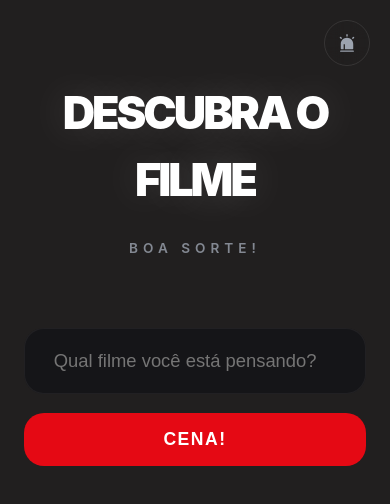
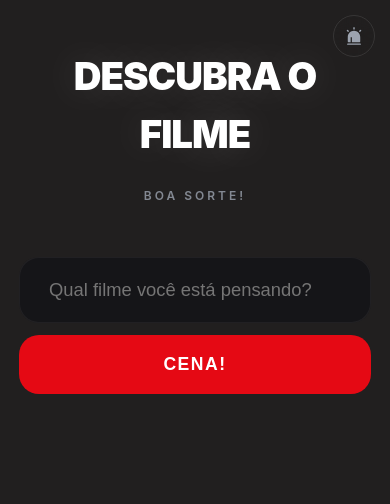
Before and after one commit to LucasHolanda23/Moovle-frontend, a React (Vite) app: page / in a window 390 px wide. Shown: the top 504 px of the page. Built offline with nearby package versions, Linux system fonts and the light colour scheme.

Commit message:
responsividade

```diff
--- a/src/App.css
+++ b/src/App.css
@@ -131,35 +131,51 @@ input:focus {
 
 .suggestions-list {
   position: absolute;
-  top: calc(100% + 12px);
+  top: calc(100% + 8px);
   left: 0;
-  right: 170px; /* Ajuste para não cobrir o botão */
-  background: rgba(15, 15, 20, 0.95);
-  border: 1px solid rgba(255, 255, 255, 0.08);
-  border-radius: 18px;
+  right: 0;
+  background: rgba(25, 25, 30, 0.98);
+  border: 1px solid rgba(255, 255, 255, 0.1);
+  border-radius: 20px;
   list-style: none;
-  padding: 10px;
+  padding: 8px;
   margin: 0;
-  max-height: 280px;
+  max-height: 320px;
   overflow-y: auto;
-  z-index: 100;
-  box-shadow: 0 20px 50px rgba(0,0,0,0.8);
-  backdrop-filter: blur(25px);
+  z-index: 1000;
+  box-shadow: 0 25px 60px rgba(0, 0, 0, 0.6);
+  backdrop-filter: blur(20px);
 }
 
 .suggestion-item {
-  padding: 1rem 1.2rem;
+  padding: 1.2rem 1.4rem;
   cursor: pointer;
-  border-radius: 12px;
-  transition: all 0.2s;
-  color: #aaa;
-  font-weight: 500;
-  font-size: 0.95rem;
+  border-radius: 14px;
+  transition: all 0.2s ease;
+  color: #ccc;
+  font-weight: 600;
+  font-size: 1rem;
+  border-bottom: 1px solid rgba(255, 255, 255, 0.03);
+}
+
+.suggestion-item:last-child {
+  border-bottom: none;
 }
 
 .suggestion-item:hover {
-  background: rgba(255, 255, 255, 0.04);
+  background: rgba(255, 255, 255, 0.08);
   color: white;
+  transform: translateX(5px);
+}
+
+/* Estilização da barra de rolagem da lista */
+.suggestions-list::-webkit-scrollbar {
+  width: 6px;
+}
+
+.suggestions-list::-webkit-scrollbar-thumb {
+  background: rgba(255, 255, 255, 0.1);
+  border-radius: 10px;
 }
 
 .status-msg {
@@ -211,128 +227,136 @@ input:focus {
   transform: scale(1.1);
 }
 .tentativa-item {
-  width: 45rem;
+  width: 100%;
+  max-width: 680px;
   display: flex;
   flex-direction: column;
   align-items: center;
-  margin-left:-40px; /* Move conteúdo para a esquerda */
-  gap: 2rem;
-  padding: 2.8rem 1.7rem;
+  gap: 1.5rem;
+  padding: 2.2rem 1.5rem;
   background: rgba(43, 43, 49, 0.6);
-  border: 1px solid rgba(255, 255, 255, 0.03);
+  border: 1px solid rgba(255, 255, 255, 0.05);
   border-radius: 28px;
   margin-bottom: 2rem;
-  box-shadow: 0 10px 30px rgba(0,0,0,0.2);
-  flex-direction: column;
+  box-shadow: 0 15px 35px rgba(0,0,0,0.3);
 }
 
 .tentativa-nome {
   font-weight: 800;
   color: white;
-  font-size: 2.2rem;
-
+  font-size: 2rem;
+  text-align: center;
+  margin-bottom: 0.5rem;
 }
-
 
 .feedback-row {
   display: grid;
   grid-template-columns: repeat(5, 1fr);
-  gap: 0.5rem;
+  gap: 0.8rem;
   width: 100%;
 }
 
 .feedback-tag {
-  border-radius: 12px;
-  background: rgba(255, 255, 255, 0.02);
+  border-radius: 16px;
+  background: rgba(255, 255, 255, 0.04);
   border: 1px solid rgba(255, 255, 255, 0.08);
   display: flex;
   flex-direction: column;
   align-items: center;
   justify-content: center;
-  gap: 0.3rem;
-  min-height: 10px;
+  padding: 12px 8px;
+  gap: 6px;
   transition: all 0.3s ease;
-  font-size: 0.60rem;
+  min-height: 90px;
 }
 
 .tag-label {
-  font-size: 0.70rem;
+  font-size: 0.65rem;
   font-weight: 800;
   color: var(--text-dim);
   text-transform: uppercase;
-  letter-spacing: 0.8px;
+  letter-spacing: 1px;
   opacity: 0.6;
 }
 
 .feedback-tag span:not(.tag-label) {
-  font-size: 0.9rem;
+  font-size: 0.85rem;
   font-weight: 700;
   text-align: center;
-  color: #eee;
-  white-space: nowrap;
-  overflow: hidden;
-  text-overflow: ellipsis;
-  width: 100%;
+  color: #fff;
+  line-height: 1.2;
 }
 
 .feedback-tag.match {
-  background: rgba(0, 200, 83, 0.05);
+  background: rgba(0, 200, 83, 0.08);
   border-color: rgba(0, 200, 83, 0.4);
 }
 .feedback-tag.match span { color: #00e676; }
 .feedback-tag.match .tag-label { color: #00e676; opacity: 0.8; }
 
 .feedback-tag.wrong {
-  background: rgba(255, 255, 255, 0.015);
-  width:120px ;
-  height: 90px;
+  background: rgba(255, 255, 255, 0.02);
 }
 
-@media (max-width: 650px) {
-  h1 { font-size: 3.5rem; }
-  .feedback-row { grid-template-columns: repeat(2, 1fr); }
-  .suggestions-list { right: 0; }
-  form { flex-direction: column; }
-  .button-red { width: 100%; }
+/* Responsividade para Celulares */
+@media (max-width: 768px) {
+  .container {
+    padding: 3rem 1.2rem;
+    gap: 2.5rem;
+  }
+
+  h1 {
+    font-size: 3rem;
+    letter-spacing: -1px;
+  }
+
+  .tentativa-item {
+    padding: 1.8rem 1.2rem;
+  }
+
+  .tentativa-nome {
+    font-size: 1.6rem;
+  }
+
+  .feedback-row {
+    grid-template-columns: repeat(2, 1fr);
+    gap: 0.8rem;
+  }
+
+  .feedback-tag {
+    min-height: 85px;
+    padding: 15px 10px;
+  }
 }
 
-.reset-btn {
-  margin-top: 1rem;
-  background: transparent;
-  border: 1px solid var(--glass-border);
-  color: var(--text-dim);
-}
+@media (max-width: 480px) {
+  h1 {
+    font-size: 2.4rem;
+  }
 
-.reset-btn:hover {
-  background: var(--glass);
-  border-color: white;
-  color: white;
-}
+  .subtitle {
+    letter-spacing: 3px;
+    font-size: 0.75rem;
+  }
 
-.loading {
-  display: flex;
-  height: 100vh;
-  align-items: center;
-  justify-content: center;
-  font-size: 1.5rem;
-  font-weight: 800;
-  color: var(--primary);
-  letter-spacing: 2px;
-  animation: pulse 1.5s infinite;
-}
+  form {
+    flex-direction: column;
+    gap: 12px;
+  }
 
-@keyframes pulse {
-  0%, 100% { opacity: 1; }
-  50% { opacity: 0.5; }
-}
+  .button-red {
+    width: 100%;
+    padding: 1.2rem;
+  }
 
-/* Responsividade */
-@media (max-width: 500px) {
-  h1 { font-size: 2.8rem; }
-  form { flex-direction: column; }
-  .button-red { width: 100%; }
-  .suggestions-list { width: 100%; }
-  .feedback-row { grid-template-columns: repeat(2, 1fr); }
+  .icon-help {
+    top: 15px;
+    right: 15px;
+  }
+
+  .icon-help button {
+    padding: 10px;
+  }
 }
 
 /* Tutorial Modal */
```
